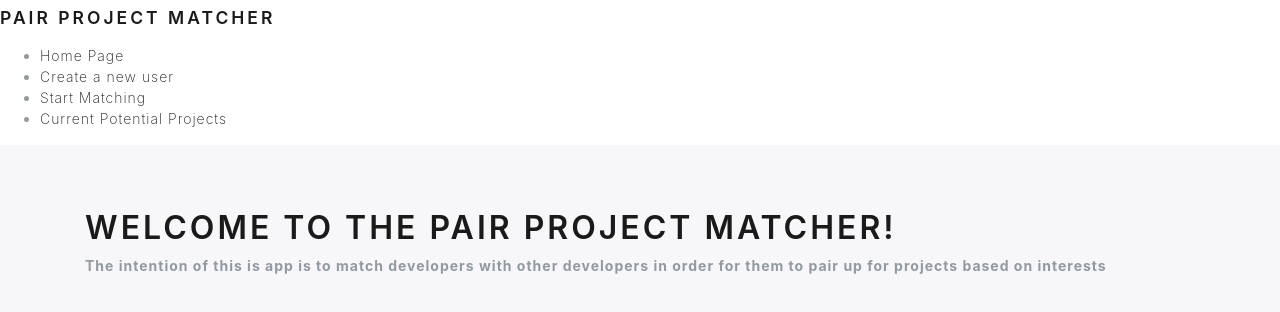
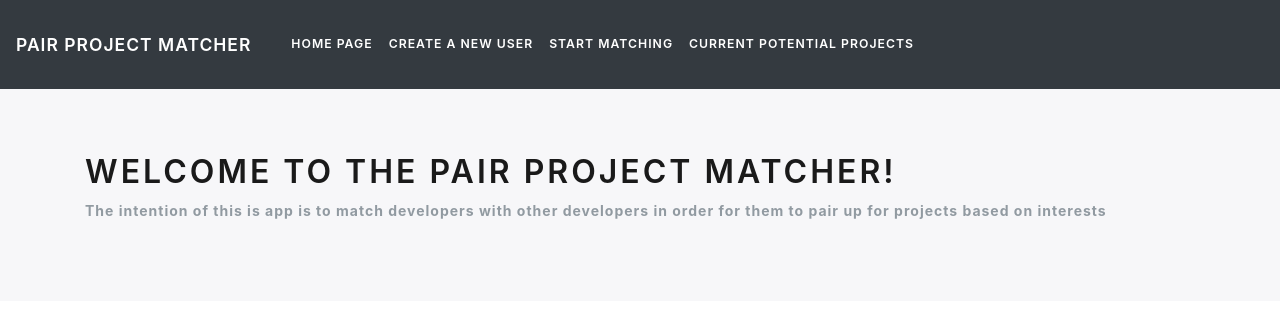
Before and after one commit to Ben-Christi-Arvin/Pair-Match-Project, a React (Create React App) app: page / in a window 1280 px wide. Shown: the top 312 px of the page. Built offline with nearby package versions, Linux system fonts and the light colour scheme; no server answers.

Commit message:
got the page to swtich routes without reloarding, but need to fix when the user is created, you can see it on the Current Porential Projects

```diff
--- a/src/App.js
+++ b/src/App.js
@@ -1,5 +1,6 @@
 import React, { Component } from 'react'
 import { BrowserRouter as Router, Switch, Route, Link} from 'react-router-dom'
+import { Navbar, Nav, NavDropdown } from 'react-bootstrap'
 import { getUsers, createUser } from './api'
 
 import User from './pages/User'
@@ -50,23 +51,19 @@
     return (
 		<Router>
             <div>
-                <nav >
-                  <h1 className="navbar-brand" >PAIR PROJECT MATCHER</h1>
-                    <ul>
-                      <li>
-                       <Link to="/">Home Page</Link>
-                      </li>
-                      <li>
-                        <Link to="/newuser">Create a new user</Link>
-                      </li>
-                      <li>
-                        <Link to="/user">Start Matching</Link>
-                      </li>
-                      <li>
-                        <Link to="/users">Current Potential Projects</Link>
-                      </li>
-                  </ul>
-                </nav>
+                <Navbar collapseOnSelect expand="lg" bg="dark" variant="dark">
+                  <Navbar.Brand >PAIR PROJECT MATCHER</Navbar.Brand>
+                  <Navbar.Toggle aria-controls="responsive-navbar-nav" />
+                  <Navbar.Collapse id="responsive-navbar-nav">
+                    <Nav className="mr-auto" >
+                      <Nav.Link ><Link style={{color: "white"}} to="/" >Home Page</Link></Nav.Link>
+                      <Nav.Link><Link style={{color: "white"}} to="/newuser">Create a new user</Link></Nav.Link>
+                      <Nav.Link> <Link style={{color: "white"}} to="/user">Start Matching</Link></Nav.Link>
+                      <Nav.Link><Link style={{color: "white"}} to="/users">Current Potential Projects</Link></Nav.Link>
+                    </Nav>
+
+                  </Navbar.Collapse>
+                </Navbar>
 
     			<Switch>
     				<Route exact path="/" component={Home} />
```
